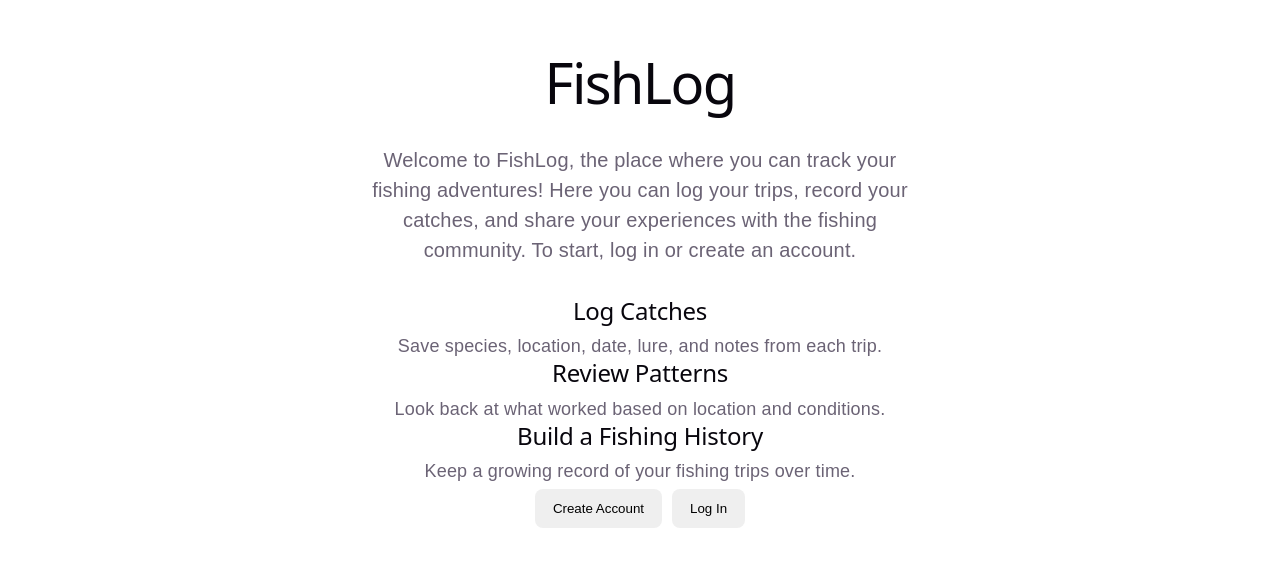
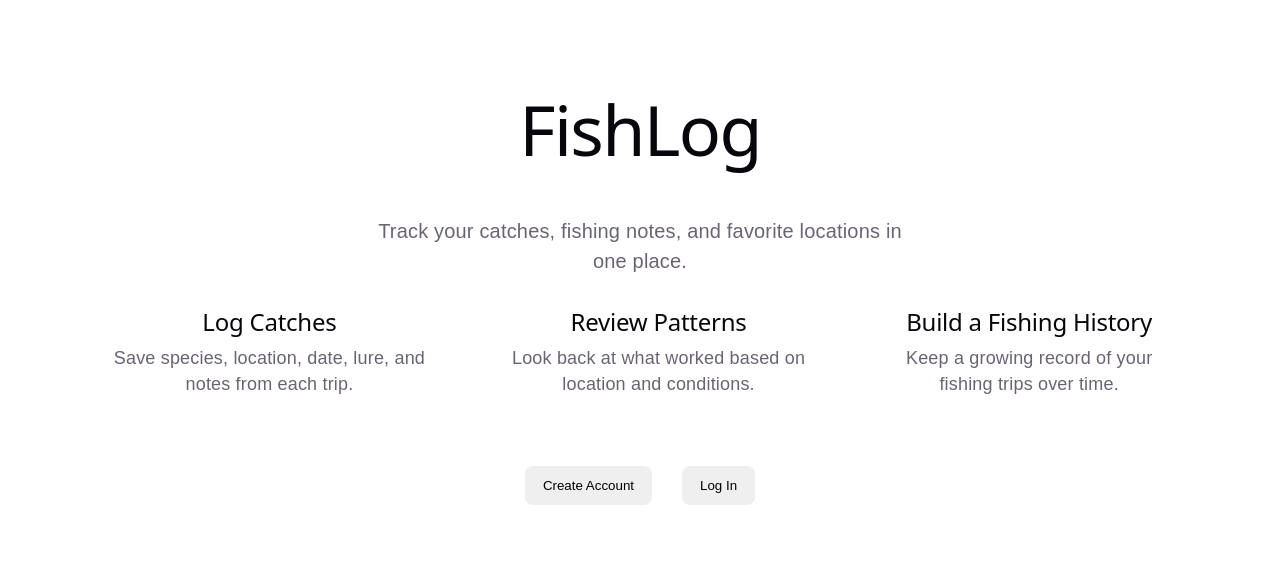
Before and after one commit to sokojak33/fishlog, a React (Vite) app in the folder client/: page / in a window 1280 px wide. Shown: the part 139-706 px from the top of the page. Built offline with nearby package versions, Linux system fonts and the light colour scheme.

Commit message:
create initial landing page

```diff
--- a/client/src/App.css
+++ b/client/src/App.css
@@ -14,8 +14,8 @@
 }
 
 .landing-content h1 {
-  font-size: 56px;
-  margin-bottom: 16px;
+  font-size: 70px;
+  padding: 24px;
 }
 
 .landing-content p {
@@ -25,14 +25,15 @@
   margin-top: 50px;
 }
 
-.landing-actions {
+.landing-features {
+  gap: 50px;
   display: flex;
-  gap: 12px;
-  justify-content: center;
+  flex-direction: row;
 }
-
-.landing-features {
-    gap: 12px;
+.landing-auth {
+  margin-top: 64px;
+  display: flex;
+  gap: 20px;
 }
 
 button {
--- a/client/src/App.tsx
+++ b/client/src/App.tsx
@@ -6,11 +6,7 @@ function App() {
       <section className="landing-content">
         <h1>FishLog</h1>
 
-        <p>
-          Welcome to FishLog, the place where you can track your fishing adventures!
-          Here you can log your trips, record your catches, and share your experiences
-          with the fishing community. To start, log in or create an account.
-        </p>
+        <p>Track your catches, fishing notes, and favorite locations in one place.</p>
 
       </section>
       <section className="landing-features">
@@ -29,11 +25,8 @@ function App() {
           <p>Keep a growing record of your fishing trips over time.</p>
         </article>
       </section>
-      <section className="landing-actions">
 
-      </section>
-
-      <div className="auth">
+      <div className="landing-auth">
         <button>Create Account</button>
         <button>Log In</button>
       </div>
```
